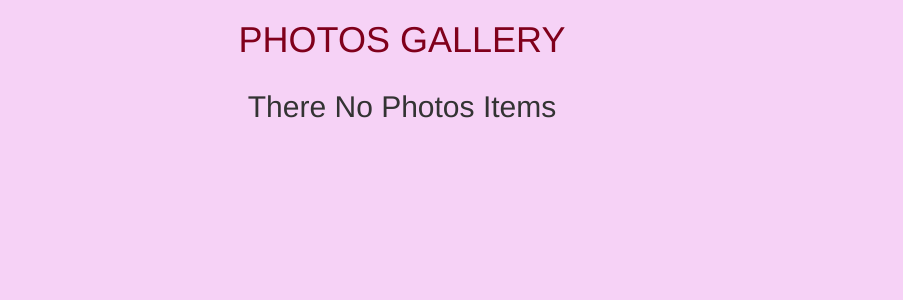
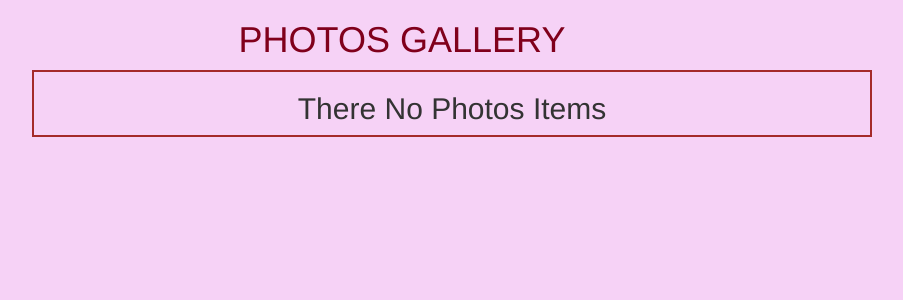
Before and after one commit to nuriath/Django-Photo-Gallery, a Django app: template photos/templates/all-photos/welcome.html in a window 1280 px wide. Shown: the part 52-352 px from the top of the page, without its empty margins (238-1141 px from the left). Run offline with Django 3.2, Linux system fonts and the light colour scheme; the template is opened without the code that fills it, so the values that code supplies are empty; some libraries are stand-ins or nearby versions.

Commit message:
style an app

```diff
--- a/photos/models.py
+++ b/photos/models.py
@@ -70,7 +70,7 @@ class Image(models.Model):
 
     @classmethod
     def search_by_location(cls,search_term):
-        photos = cls.objects.filter(location__icontains=search_term)
+        photos = cls.objects.filter(name__icontains=search_term)
         return photos
 
     @classmethod
--- a/static/css/welcome.css
+++ b/static/css/welcome.css
@@ -13,8 +13,13 @@ body{
 }
 
 .lightbox img{
-  height: 300px;
+  height: 450px;
   border: 3px solid white;
   box-shadow: 0px 0px 8px rgba(0,0,0,.3);
   margin: 94px 20px 20px 20px;
   }
+.row{
+  border:2px solid brown;
+  margin-left:200px;
+  margin-right:100px;
+}
```
Also changed, not shown: photos/views.py (+11 -0 lines).
